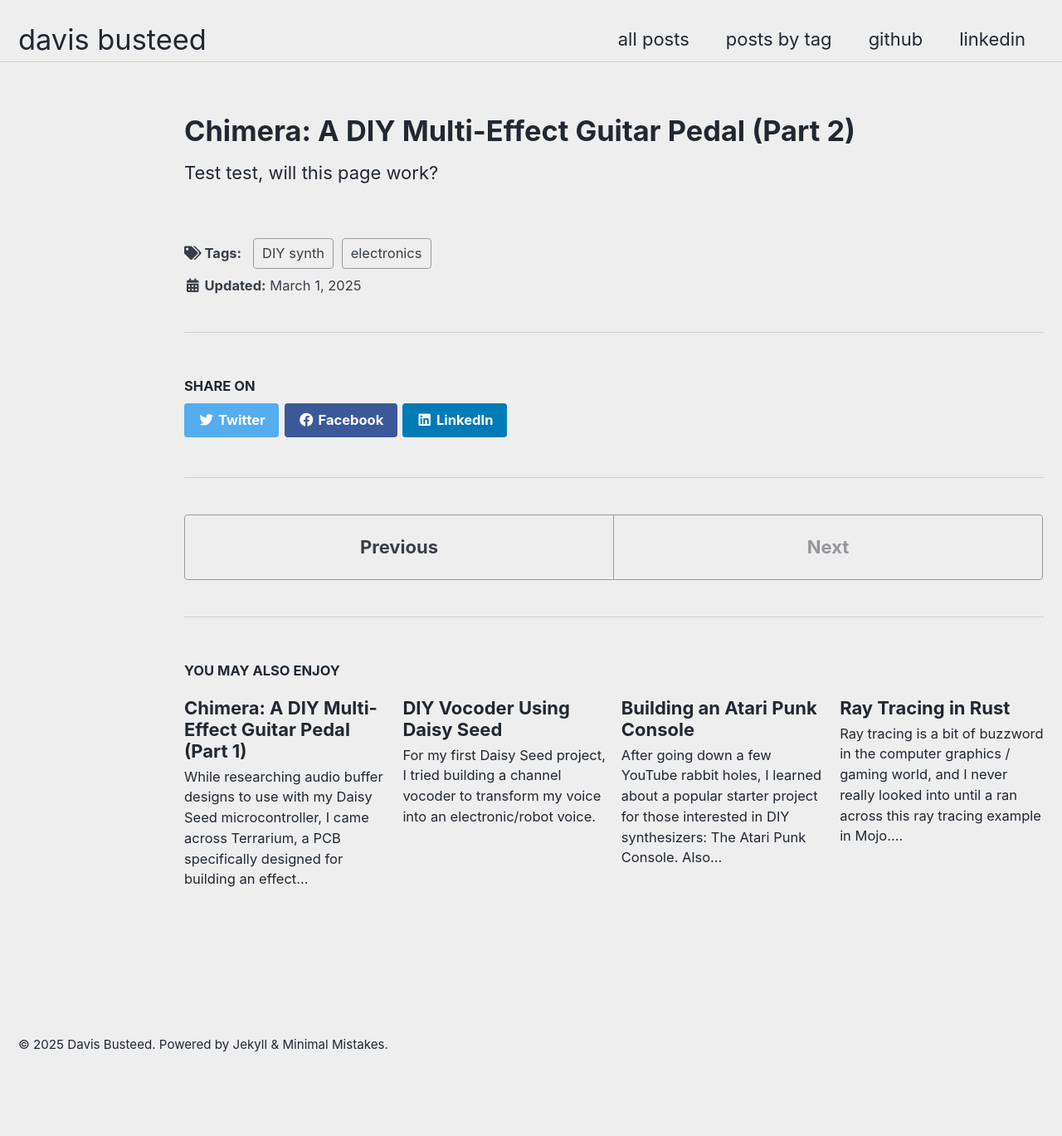
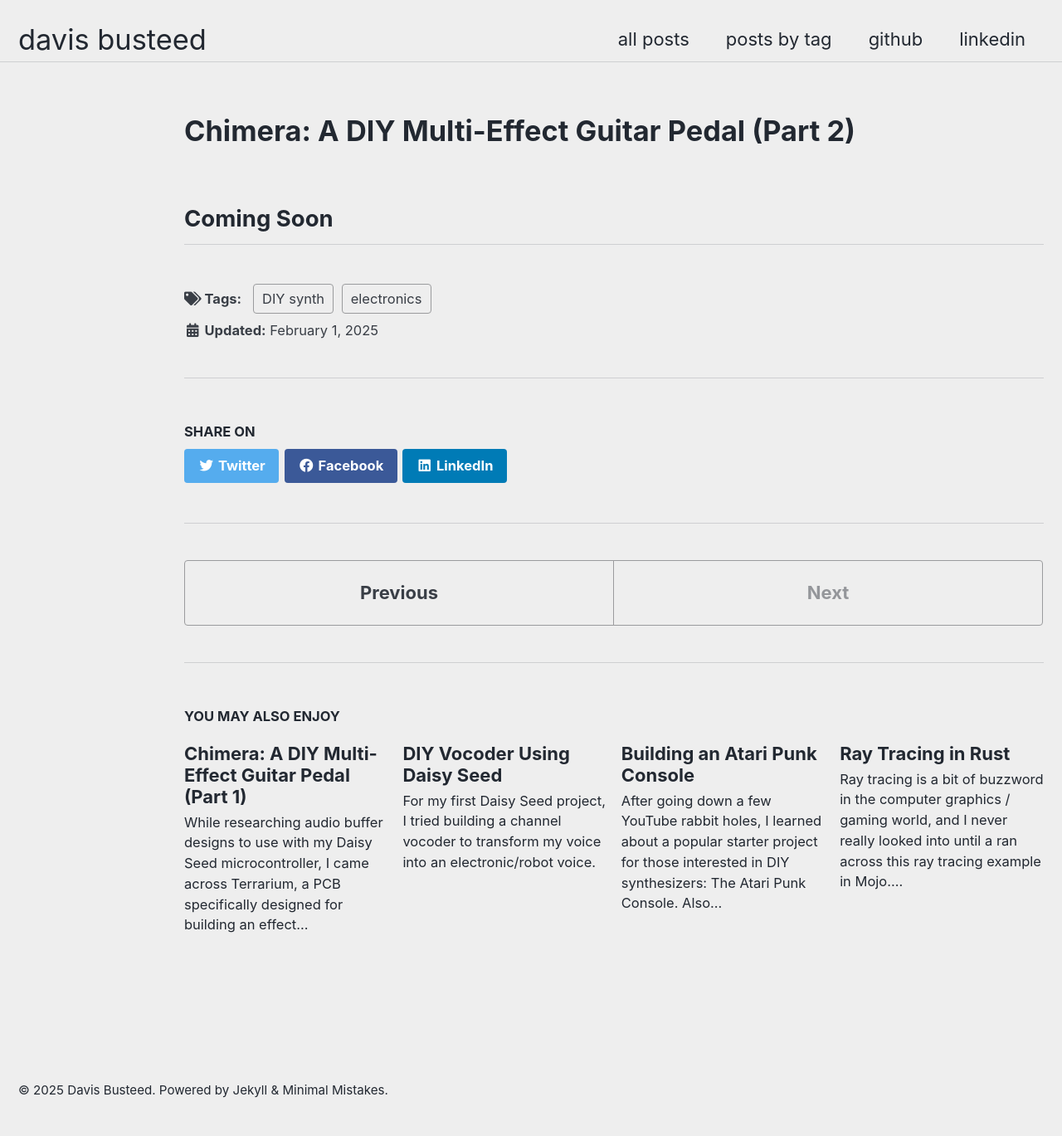
Before and after one commit to dbusteed/dbusteed.github.io, a Jekyll site: the page built from _posts/2025-02-01-chimera-guitar-pedal-part-2.md, in a window 1280 px wide. Shown: the whole page at 83% size. Built offline with Jekyll 4.4.1, drawn with Linux system fonts in a browser that asks for light colours; cached includes are drawn as plain includes; before the commit the page ends 1314 px from its top, so only the background shows below that.

Commit message:
chimera fix 4

```diff
--- a/_posts/2025-03-01-chimera-guitar-pedal-part-2.md
+++ b/_posts/2025-02-01-chimera-guitar-pedal-part-2.md
@@ -5,4 +5,4 @@ tags:
   - DIY synth
 ---
 
-Test test, will this page work?
+## Coming Soon
```
Also changed, not shown: _posts/2025-02-01-chimera-guitar-pedal-part-1.md (+1 -1 lines).
